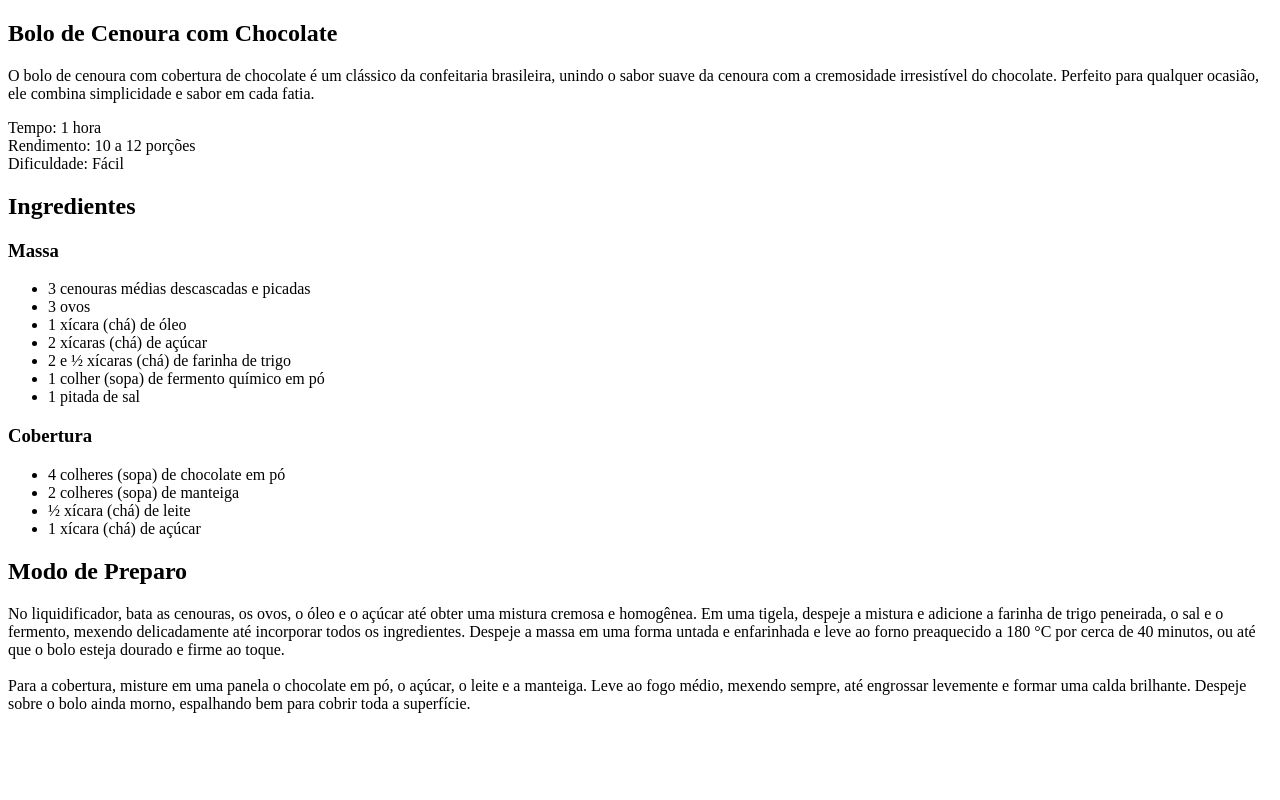
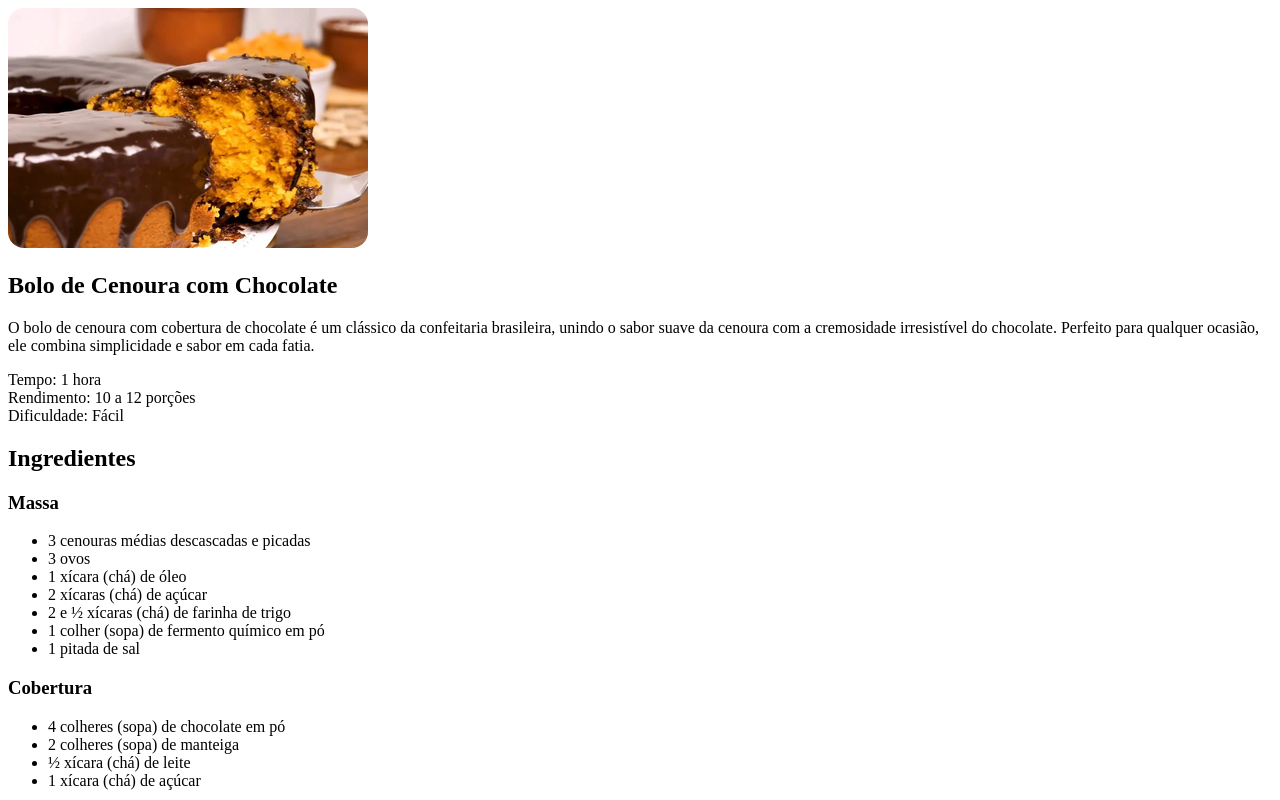
Before and after one commit to Lourenco-Braga/Projeto-Receita, a plain HTML site: page index.html in a window 1280 px wide. Shown: the top 800 px of the page. Drawn offline with Linux system fonts and the light colour scheme; a web font is replaced by a local one.

Commit message:
finalizando a estrutura

```diff
--- a/index.html
+++ b/index.html
@@ -13,7 +13,7 @@
     <div id="principal">
 
             <section class="sobre">
-                <!-- <img src="./imgs/bolo.png" alt="bolo de cenoura com calda de chocolate"> -->
+                <img src="./imgs/bolo.png" alt="bolo de cenoura com calda de chocolate">
                 <h1>Bolo de Cenoura com Chocolate</h1>
                 <p>O bolo de cenoura com cobertura de
                     chocolate é um clássico da confeitaria brasileira, unindo
```
Also changed, not shown: 1 other file.
